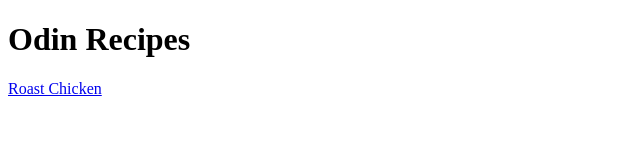
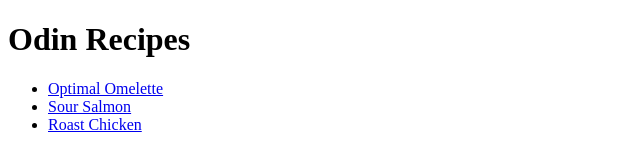
Before and after one commit to tynanmatthews/odin-recipes, a plain HTML site: page index.html in a window 1280 px wide. Shown: the whole page, without its empty margins (0-640 px from the left). Drawn offline with Linux system fonts and the light colour scheme.

Commit message:
Added two new recipes and linked to them
Added the recipes SourSalmon and OptimalOmellete along with their boilerplate code

```diff
--- a/index.html
+++ b/index.html
@@ -7,6 +7,10 @@
 </head>
 <body>
     <h1>Odin Recipes</h1>
-    <a href="recipes/roastChicken.html">Roast Chicken</a>
+    <ul>
+        <li><a href="recipes/optimalOmelette.html">Optimal Omelette</a></li>
+        <li><a href="recipes/sourSalmon.html">Sour Salmon</a></li>
+        <li><a href="recipes/roastChicken.html">Roast Chicken</a></li>
+    </ul>
 </body>
 </html>
```
Also changed, not shown: recipes/optimalOmelette.html (added, +11 -0 lines), recipes/sourSalmon.html (added, +11 -0 lines).
